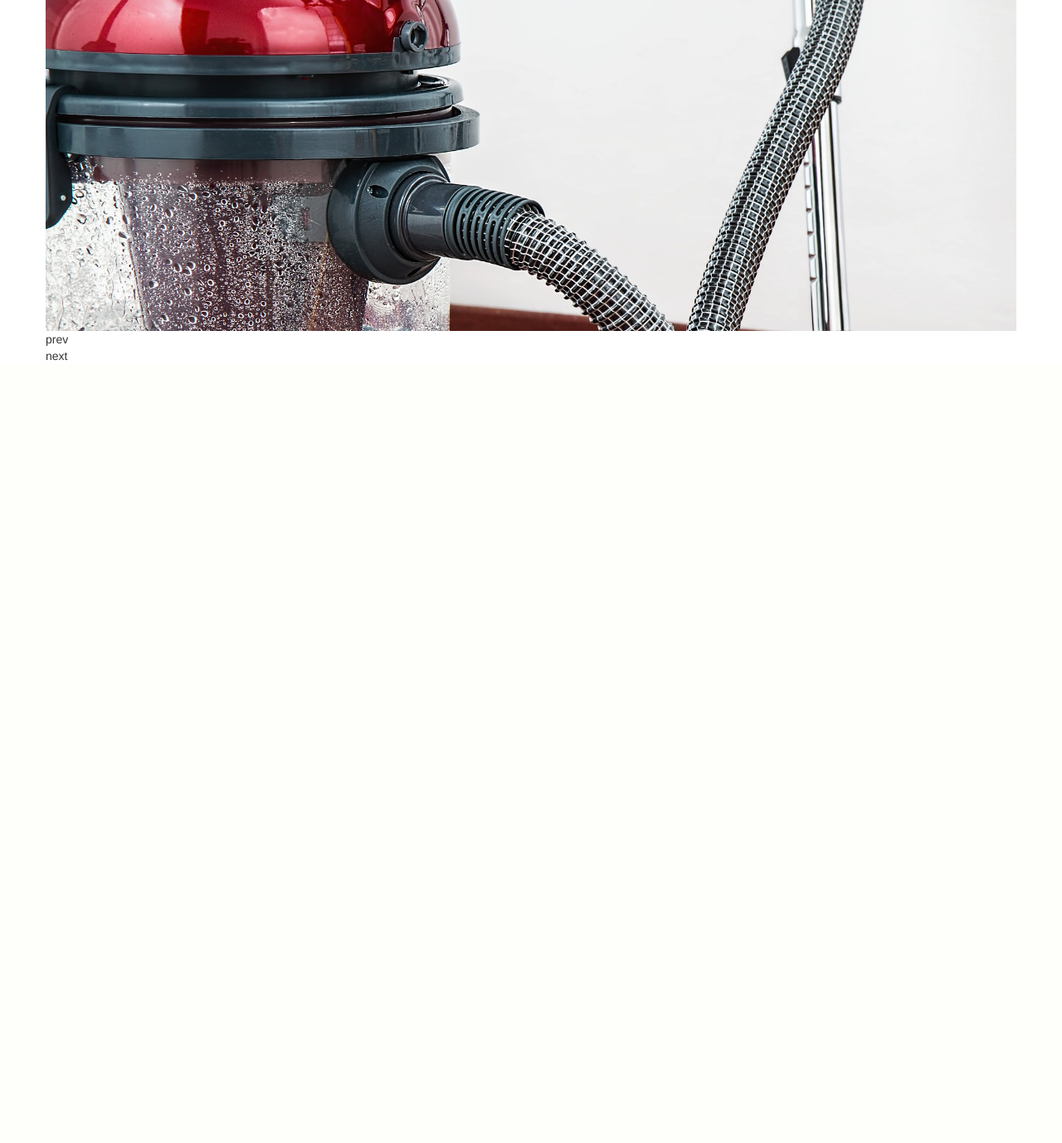
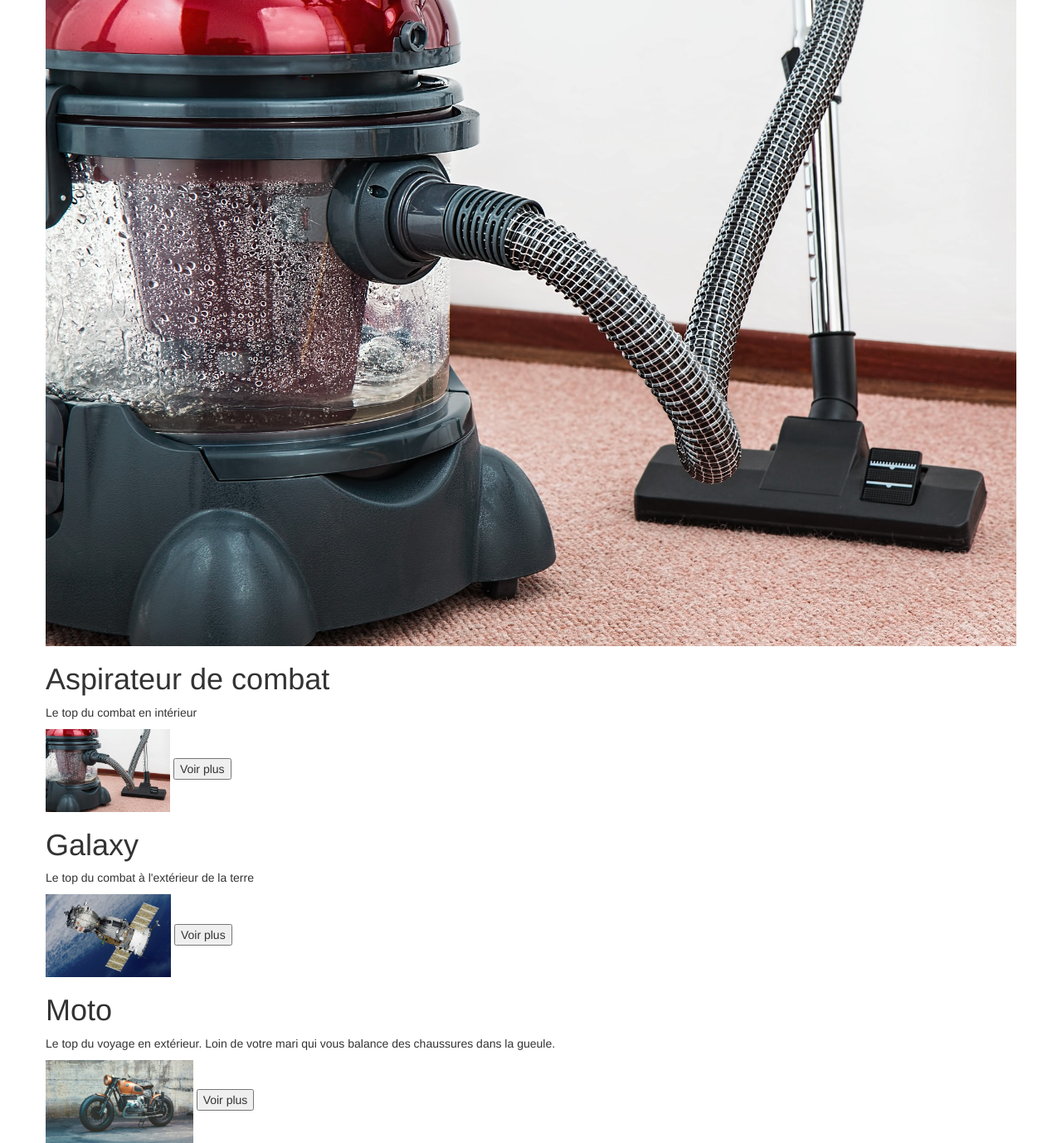
Before and after one commit to PixelatedGrizzly/MIND_Showcase, a PHP site: page / in a window 1280 px wide. Shown: the part 923-2301 px from the top of the page at 83% size. Before the commit the page ends 1358 px from the top, so only its background shows below. Run offline with PHP 8.4, Linux system fonts and the light colour scheme.

Commit message:
index add colum to fix

```diff
--- a/index.php
+++ b/index.php
@@ -7,13 +7,12 @@ include_once('view/header.php');
 <script>
 $(document).ready(function(){
   $('.owl-carousel').owlCarousel({
-    items:3,
-    animateOut: 'fadeOut',
     autoplay:true,
-    autoplayTimeout:5000,
+    autoplayTimeout:1500,
     autoplayHoverPause:false,
     margin:10,
-    nav:true,
+    nav:false,
+    loop:true,
     responsive:{
         1000:{
             items:1
@@ -38,15 +37,41 @@ $(document).ready(function(){
 <div class="container">
   <div class="row">
     <div class="owl-carousel ">
-      <div class="slide">
-        <img src="media/image/1.jpg" alt="projet1">
-      </div>
-      <div class="slide">
+      <img src="media/image/1.jpg" alt="projet1">
         <img src="media/image/2.jpg" alt="projet2">
-      </div>
-      <div class="slide">
-        <img src="media/image/3.jpg" alt="projet3">
-      </div>
+      <img src="media/image/3.jpg" alt="projet3">
+    </div>
+    <div class="owl-controls">
+        <div class="owl-dots">
+            <div class="owl-dot active"><span></span></div>
+            <div class="owl-dot"><span></span></div>
+            <div class="owl-dot"><span></span></div>
+        </div>
+    </div>
+  </div>
+</div>
+
+<div class="container">
+  <div class="row">
+    <div class="col-6">
+      <h1>Aspirateur de combat</h1>
+      <p>Le top du combat en intérieur</p>
+      <img class="gridPic" src="media/image/1.jpg" alt="projet1"></img>
+      <button type="button" name="button">Voir plus</button>
+    </div>
+    <div class="col-6">
+      <h1>Galaxy</h1>
+      <p>Le top du combat à l'extérieur de la terre</p>
+      <img class="gridPic" src="media/image/2.jpg" alt="projet2"></img>
+      <button type="button" name="button">Voir plus</button>
+    </div>
+  </div>
+  <div class="row">
+    <div class="col-6">
+      <h1>Moto</h1>
+      <p>Le top du voyage en extérieur. Loin de votre mari qui vous balance des chaussures dans la gueule.</p>
+      <img class="gridPic" src="media/image/3.jpg" alt="projet3"></img>
+      <button type="button" name="button">Voir plus</button>
     </div>
   </div>
 </div>
--- a/media/styles.css
+++ b/media/styles.css
@@ -25,11 +25,15 @@ body, html {
   border-radius: 15px;
 }
 
-.slide {
-  height: 400px;
-  width: 100%;
-}
 
 .navbar-header {
   width: 100%;
 }
+
+.slide {
+  height: 200px;
+}
+
+.gridPic {
+  height: 100px;
+}
```
